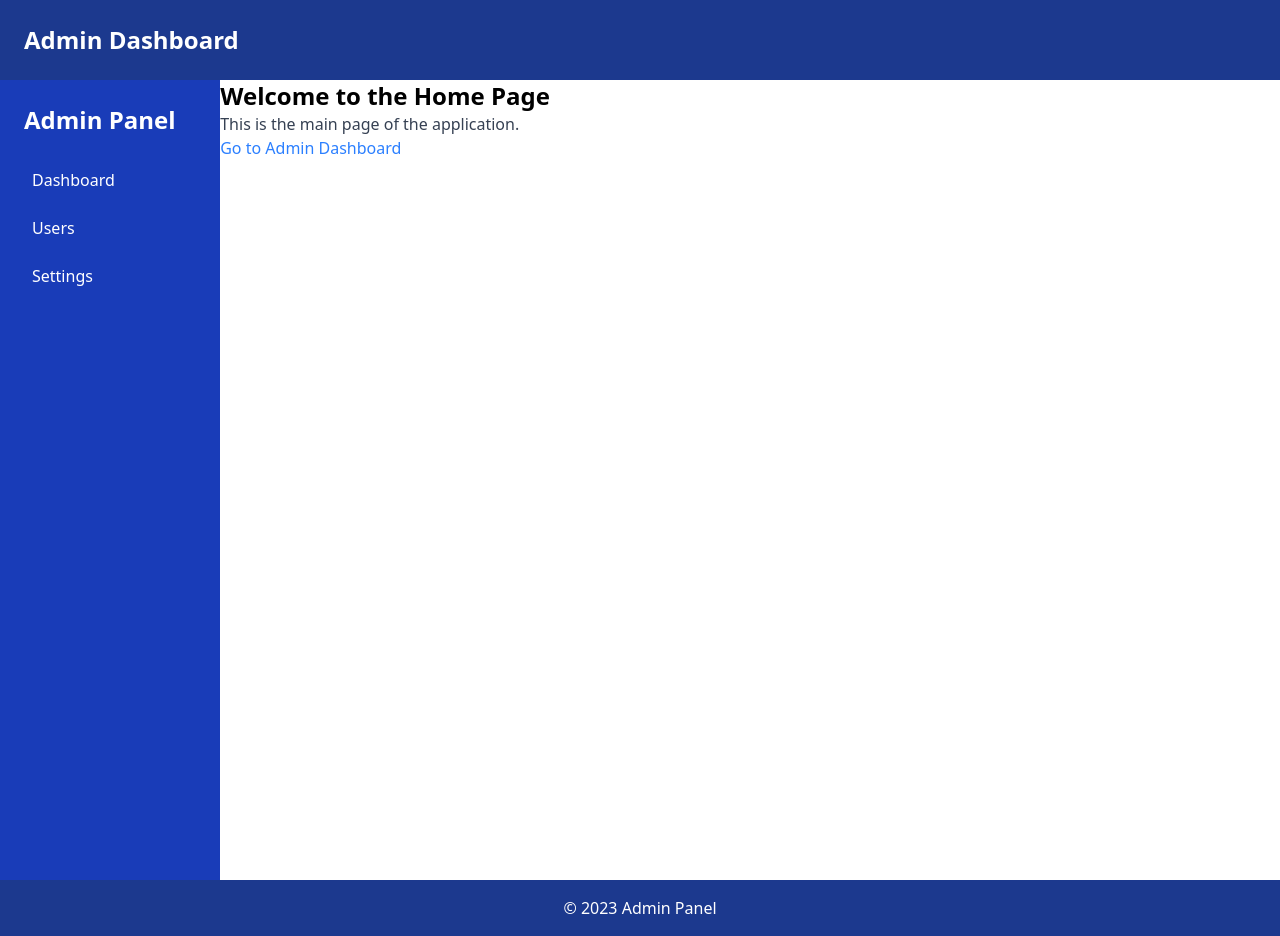
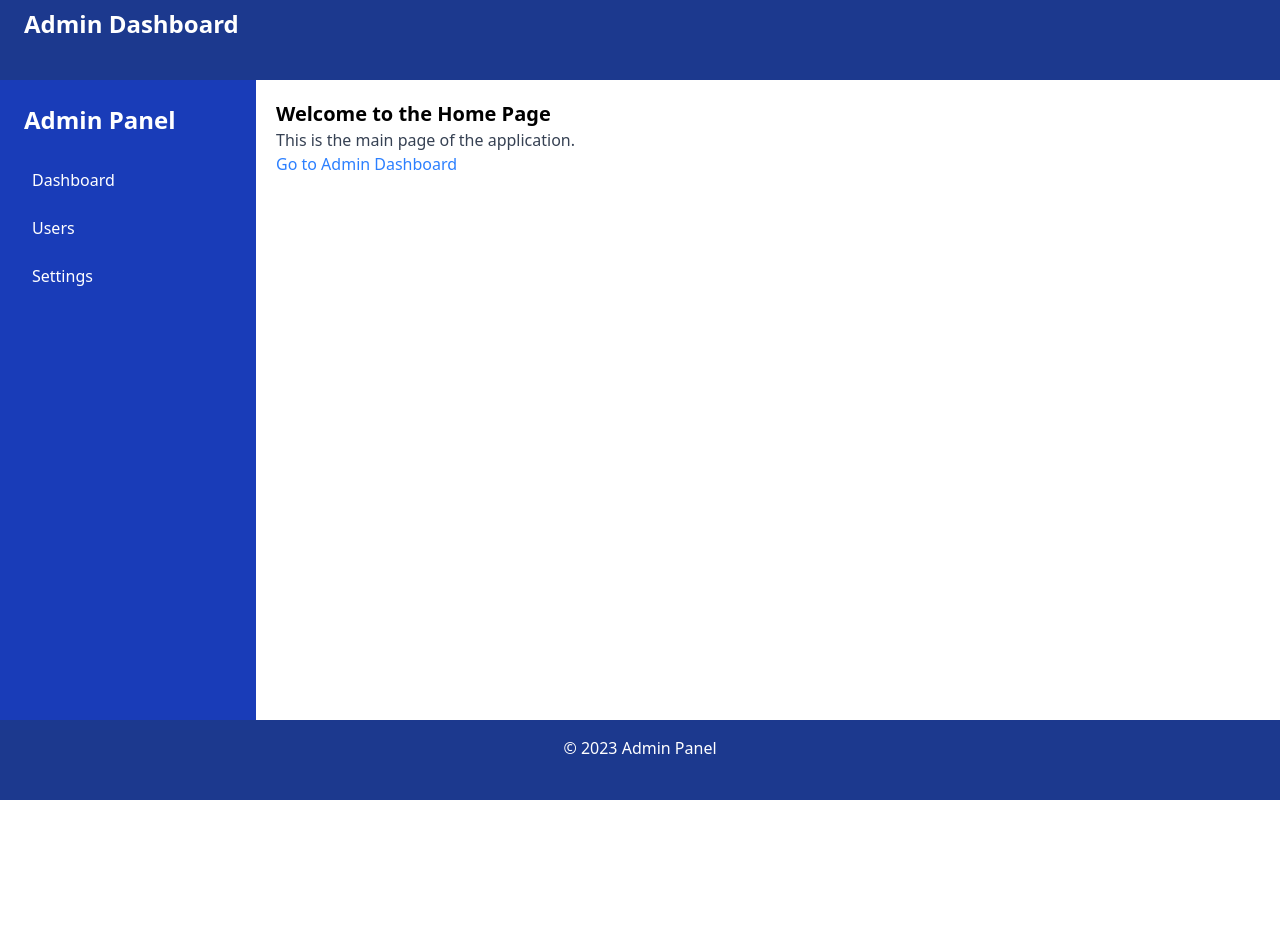
Before and after one commit to ekahendar/smarthome1, a Nuxt app: page / in a window 1280 px wide. After the commit the page ends 800 px from the top, so only its background shows below. Built offline with nearby package versions, Linux system fonts and the light colour scheme.

Commit message:
tampilan full pages

```diff
--- a/app.vue
+++ b/app.vue
@@ -1,5 +1,5 @@
 <template>
-  <div class="h-screen w-screen">
+  <div class="h-screen">
     <NuxtLayout>
       <NuxtPage />
     </NuxtLayout>
--- a/components/AppHeader.vue
+++ b/components/AppHeader.vue
@@ -1,5 +1,5 @@
 <template>
-  <div class="bg-blue-900 text-white p-6">
-    <h1 class="text-2xl font-bold">Admin Dashboard</h1>
+  <div class="bg-blue-900 text-white pt-2">
+    <h1 class="text-2xl font-bold ml-6">Admin Dashboard</h1>
   </div>
 </template>
--- a/layouts/default.vue
+++ b/layouts/default.vue
@@ -1,10 +1,10 @@
 <template>
-    <div class="h-screen w-screen">
-        <AppHeader />
-        <div class="flex">
-            <AppSidebar />
-            <slot />
+    <div class="h-screen">
+        <AppHeader class="h-1/10"  />
+        <div class="flex h-4/5">
+            <AppSidebar class="w-1/5" />
+            <slot class="w-4/5" />
         </div>
-        <AppFooter />
+        <AppFooter class="h-1/10" />
     </div>
 </template>
--- a/nuxt.config.ts
+++ b/nuxt.config.ts
@@ -15,7 +15,8 @@ export default defineNuxtConfig({
       title: 'Smart Home',
       link: [
         { rel: 'icon', type: 'image/x-icon', href: './images/favicon.ico' }
-      ]
+      ],
+      viewport: 'width=device-width, initial-scale=1',
       // ... meta tag lainnya
     }
   },
--- a/pages/admin/index.vue
+++ b/pages/admin/index.vue
@@ -1,5 +1,8 @@
 <template>
-  <div>
+  <div class="flex-wrap">
+    <nuxt-link to="/" class="text-blue-500 hover:underline">
+        Go to Home Dashboard
+    </nuxt-link>
     <input v-model="newTodo" placeholder="Tambah todo baru" />
     <button @click="addTodo">Tambah</button>
     <ul>
--- a/pages/index.vue
+++ b/pages/index.vue
@@ -1,6 +1,6 @@
 <template>
-    <div class="h-screen w-screen">
-      <h1 class="text-2xl font-bold">Welcome to the Home Page</h1>
+    <div class="p-5">
+      <h1 class="text-xl font-bold">Welcome to the Home Page</h1>
       <p class="text-gray-700">This is the main page of the application.</p>
       <nuxt-link to="/admin" class="text-blue-500 hover:underline">
         Go to Admin Dashboard
```
Also changed, not shown: 2 other files (tests, documents, lock files or other folders).
